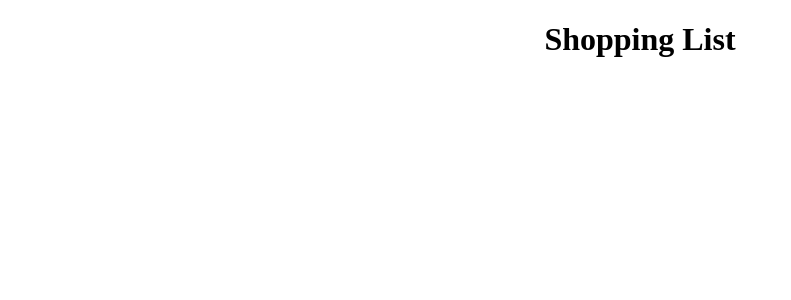
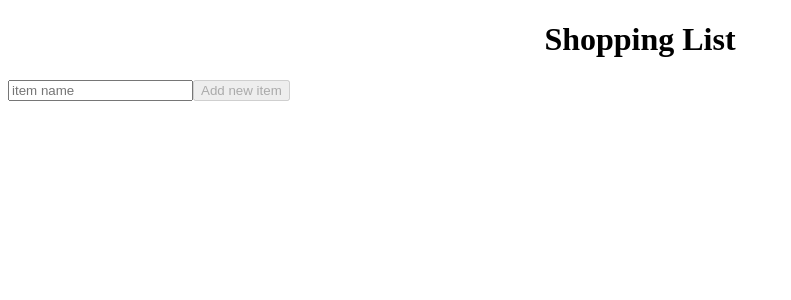
Before and after one commit to zitah/shopping-list, an Angular app: page /item-list in a window 1280 px wide. Shown: the top 300 px of the page, without its empty margins (0-791 px from the left). Built offline with nearby package versions, Linux system fonts and the light colour scheme.

Commit message:
Create add new item functionality

```diff
--- a/src/app/components/item-list/item-list.component.html
+++ b/src/app/components/item-list/item-list.component.html
@@ -7,4 +7,10 @@
       <li>{{item.storeId}}</li>
     </ul>
   </div>
+  <div>
+    <form [formGroup]="addItemForm" (ngSubmit)="onSubmit(addItemForm.value)">
+        <input type="text" placeholder="item name" formControlName="itemName" required minlength="2">
+        <button type="submit" [disabled]="!addItemForm.valid">Add new item</button>
+      </form>
+  </div>
 </div>
--- a/src/app/components/item-list/item-list.component.ts
+++ b/src/app/components/item-list/item-list.component.ts
@@ -1,5 +1,6 @@
-import { Component, Input } from '@angular/core';
+import { Component, Input, Output, EventEmitter } from '@angular/core';
 import { Item } from '../../models/item.model';
+import { FormGroup, FormControl } from '@angular/forms';
 
 @Component({
   selector: 'app-item-list',
@@ -7,6 +8,15 @@ import { Item } from '../../models/item.model';
   styleUrls: ['./item-list.component.css']
 })
 export class ItemListComponent {
+  addItemForm = new FormGroup ({
+    itemName: new FormControl(''),
+  });
+
   @Input() items: Item[];
   @Input() store: string;
+  @Output() addItem: EventEmitter<string> = new EventEmitter();
+
+  onSubmit(form: any) {
+    this.addItem.emit(form);
+  }
 }
--- a/src/app/components/shopping-list/shopping-list.component.html
+++ b/src/app/components/shopping-list/shopping-list.component.html
@@ -4,5 +4,9 @@
         (selectStore)="selectStore($event)"
         [stores]="(storeDataService.storeData$ | async)">
     </app-store-list>
-    <app-item-list *ngIf="selectedStore" class="column" [store]="selectedStore" [items]="storeItems$ | async"></app-item-list>
+    <app-item-list *ngIf="selectedStore" class="column"
+        (addItem)="addItem($event)"
+        [store]="selectedStore"
+        [items]="storeItems$ | async">
+    </app-item-list>
 </div>
--- a/src/app/components/shopping-list/shopping-list.component.ts
+++ b/src/app/components/shopping-list/shopping-list.component.ts
@@ -30,6 +30,14 @@ export class ShoppingListComponent implements OnInit {
     });
   }
 
+  addItem(form) {
+    this.itemDataService.addItem({
+      name: form.itemName,
+      completed: false,
+      storeId: this.selectedStore
+    });
+  }
+
   selectStore(store) {
     this.selectedStore = store;
     this.storeItems$ = this.itemDataService.getStoreItems(store);
```
